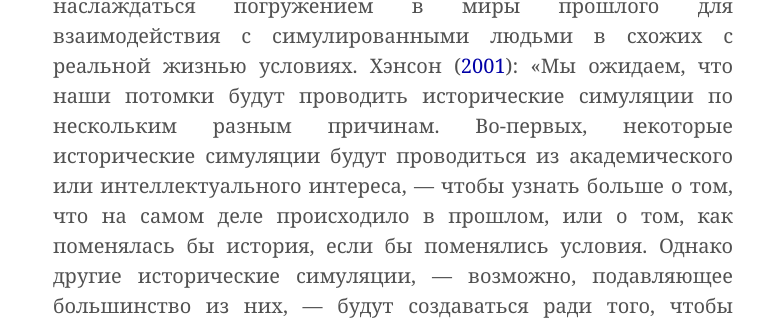
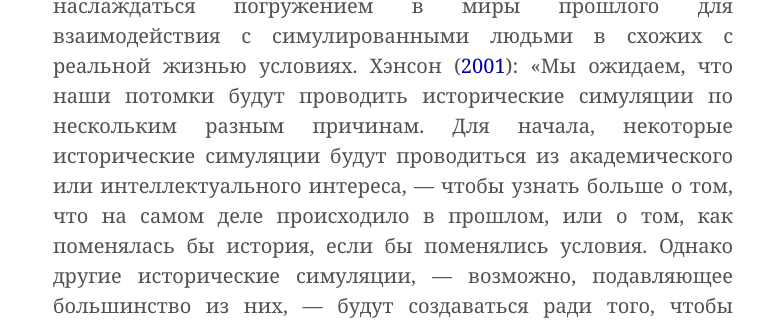
Before and after one commit to ReducingSuffering/reducingsuffering.github.io, a Jekyll site: the page built from _articles/brian-tomasik-3.md, in a window 1280 px wide and 900 px high, scrolled down 1103 px. Shown: the part 208-528 px from the top of the window, without its empty margins (267-1031 px from the left). Built offline with Jekyll 4.4.1, drawn with Linux system fonts in a browser that asks for light colours; some of the changed text lies outside the part shown.

Commit message:
Update brian-tomasik-3.md

```diff
--- a/_articles/brian-tomasik-3.md
+++ b/_articles/brian-tomasik-3.md
@@ -28,7 +28,7 @@ preview_here: true
 Люди часто обсуждают альтернативные варианты хода истории, вроде «Что, если бы Юг выиграл гражданскую войну в США?» Симуляции позволяют найти ответы на такие вопросы с большей степенью точности, чем это позволяет более ограниченный в вычислительном отношении анализ.
 
 - **Игры / виртуальная реальность:**
-Люди будущего могут наслаждаться погружением в миры прошлого для взаимодействия с симулированными людьми в схожих с реальной жизнью условиях. Хэнсон ([2001](http://mason.gmu.edu/~rhanson/Lifeinsim.html)): «Мы ожидаем, что наши потомки будут проводить исторические симуляции по нескольким разным причинам. Во-первых, некоторые исторические симуляции будут проводиться из академического или интеллектуального интереса, — чтобы узнать больше о том, что на самом деле происходило в прошлом, или о том, как поменялась бы история, если бы поменялись условия. Однако другие исторические симуляции, — возможно, подавляющее большинство из них, — будут создаваться ради того, чтобы рассказывать истории и развлекать. Например, кто-то может попросить свою голопалубу позволить ему сыграть знаменитого киноактёра на вечеринке, которая проходила на рубеже тысячелетий.»
+Люди будущего могут наслаждаться погружением в миры прошлого для взаимодействия с симулированными людьми в схожих с реальной жизнью условиях. Хэнсон ([2001](http://mason.gmu.edu/~rhanson/Lifeinsim.html)): «Мы ожидаем, что наши потомки будут проводить исторические симуляции по нескольким разным причинам. Для начала, некоторые исторические симуляции будут проводиться из академического или интеллектуального интереса, — чтобы узнать больше о том, что на самом деле происходило в прошлом, или о том, как поменялась бы история, если бы поменялись условия. Однако другие исторические симуляции, — возможно, подавляющее большинство из них, — будут создаваться ради того, чтобы рассказывать истории и развлекать. Например, кто-то может попросить свою голопалубу позволить ему сыграть знаменитого киноактёра на вечеринке, которая проходила на рубеже тысячелетий.»
 
 - **Исследование пространства ценностей:**
 Хотя я нахожу этот сценарий сравнительно маловероятным, можно представить, что люди будущего захотят исследовать распределение тех моральных ценностей, которые они могли бы прянять, исходя из множества разных исходных условий для их нравственного развития. Если какие-то моральные взгляды более конвергентны для множества исходных условий, чем прочие, то эти более конвергентные моральные взгляды могут быть лучшими кандидатами на «идеализированную» мораль. (Спасибо другу, который подсказал рассмотреть эту идею.)
```
